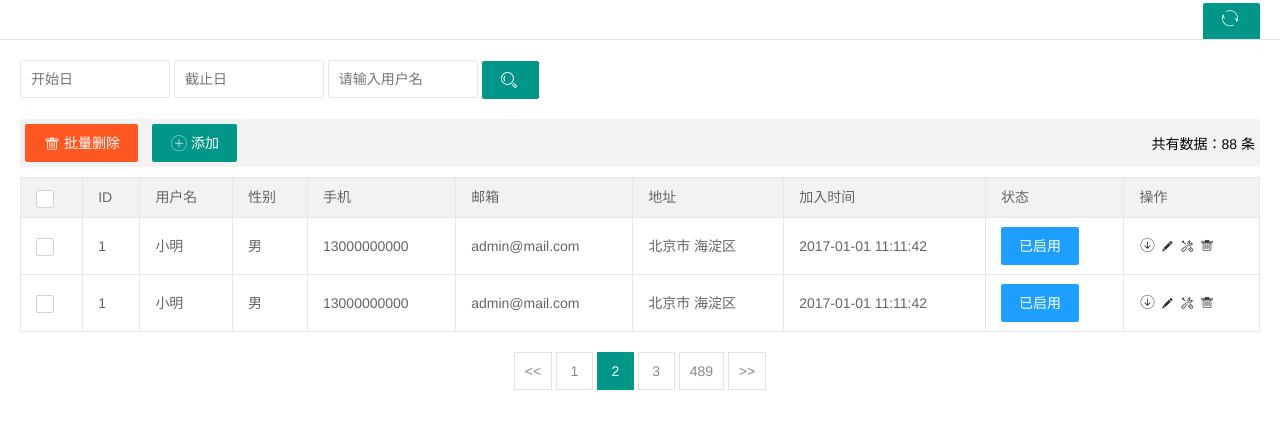
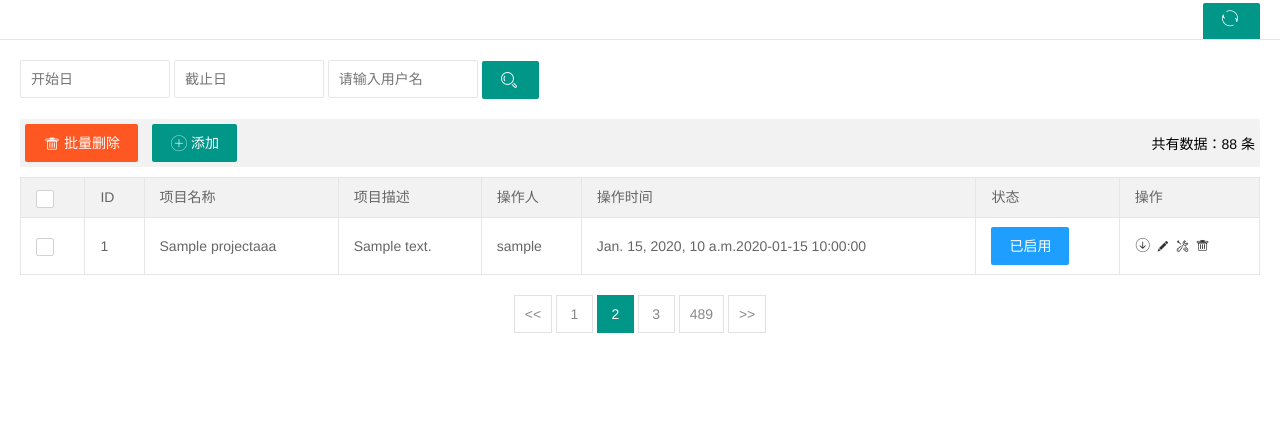
Before and after one commit to TesterEngineer/InterfaceAutoTest, a Django app: page /projectList in a window 1280 px wide. Shown: the top 429 px of the page. Run offline with Django 3.2, Linux system fonts and the light colour scheme; tables that the repository leaves empty hold one stand-in row (values such as "Sample post"); some libraries are stand-ins or nearby versions.

Commit message:
过滤器时间格式的转换

```diff
--- a/InterfaceTestManage/views.py
+++ b/InterfaceTestManage/views.py
@@ -86,7 +86,11 @@ def register(request):
 '''项目管理'''
 def projectManager(request):
     if request.method == 'GET':
-        return  render(request,'project-list.html')
+        projects = project.objects
+        projectList = projects.filter()
+        context = {'projectList':projectList}
+        print(projectList)
+        return  render(request,'project-list.html',context)
 
 '''项目新增'''
 def projectAdd(request):
--- a/templates/project-list.html
+++ b/templates/project-list.html
@@ -34,27 +34,25 @@
               <div class="layui-unselect header layui-form-checkbox" lay-skin="primary"><i class="layui-icon">&#xe605;</i></div>
             </th>
             <th>ID</th>
-            <th>用户名</th>
-            <th>性别</th>
-            <th>手机</th>
-            <th>邮箱</th>
-            <th>地址</th>
-            <th>加入时间</th>
+            <th>项目名称</th>
+            <th>项目描述</th>
+            <th>操作人</th>
+            <th>操作时间</th>
             <th>状态</th>
             <th>操作</th></tr>
         </thead>
         <tbody>
+        {% for project in projectList %}
+
             <tr>
                 <td>
                   <div class="layui-unselect layui-form-checkbox" lay-skin="primary" data-id='2'><i class="layui-icon">&#xe605;</i></div>
                 </td>
-            <td>1</td>
-            <td>小明</td>
-            <td>男</td>
-            <td>13000000000</td>
-            <td>admin@mail.com</td>
-            <td>北京市 海淀区</td>
-            <td>2017-01-01 11:11:42</td>
+                <td>{{ project.id }}</td>
+                <td>{{ project.projectName }}aaa</td>
+                <td>{{ project.projectdesc }}</td>
+                <td>{{ project.username }}</td>
+                <td>{{ project.create_time }}{{ project.create_time|date:"Y-m-d H:i:s" }}</td>
                 <td class="td-status">
                   <span class="layui-btn layui-btn-normal layui-btn-mini">已启用</span></td>
                 <td class="td-manage">
@@ -72,34 +70,7 @@
                   </a>
                 </td>
           </tr>
-          <tr>
-            <td>
-              <div class="layui-unselect layui-form-checkbox" lay-skin="primary" data-id='2'><i class="layui-icon">&#xe605;</i></div>
-            </td>
-            <td>1</td>
-            <td>小明</td>
-            <td>男</td>
-            <td>13000000000</td>
-            <td>admin@mail.com</td>
-            <td>北京市 海淀区</td>
-            <td>2017-01-01 11:11:42</td>
-            <td class="td-status">
-              <span class="layui-btn layui-btn-normal layui-btn-mini">已启用</span></td>
-            <td class="td-manage">
-              <a onclick="member_stop(this,'10001')" href="javascript:;"  title="启用">
-                <i class="layui-icon">&#xe601;</i>
-              </a>
-              <a title="编辑"  onclick="x_admin_show('编辑','member-edit.html',600,400)" href="javascript:;">
-                <i class="layui-icon">&#xe642;</i>
-              </a>
-              <a onclick="x_admin_show('修改密码','member-password.html',600,400)" title="修改密码" href="javascript:;">
-                <i class="layui-icon">&#xe631;</i>
-              </a>
-              <a title="删除" onclick="member_del(this,'要删除的id')" href="javascript:;">
-                <i class="layui-icon">&#xe640;</i>
-              </a>
-            </td>
-          </tr>
+        {% endfor %}
         </tbody>
       </table>
       <div class="page">
```
Lines whose indentation alone changed are shown as unchanged.
